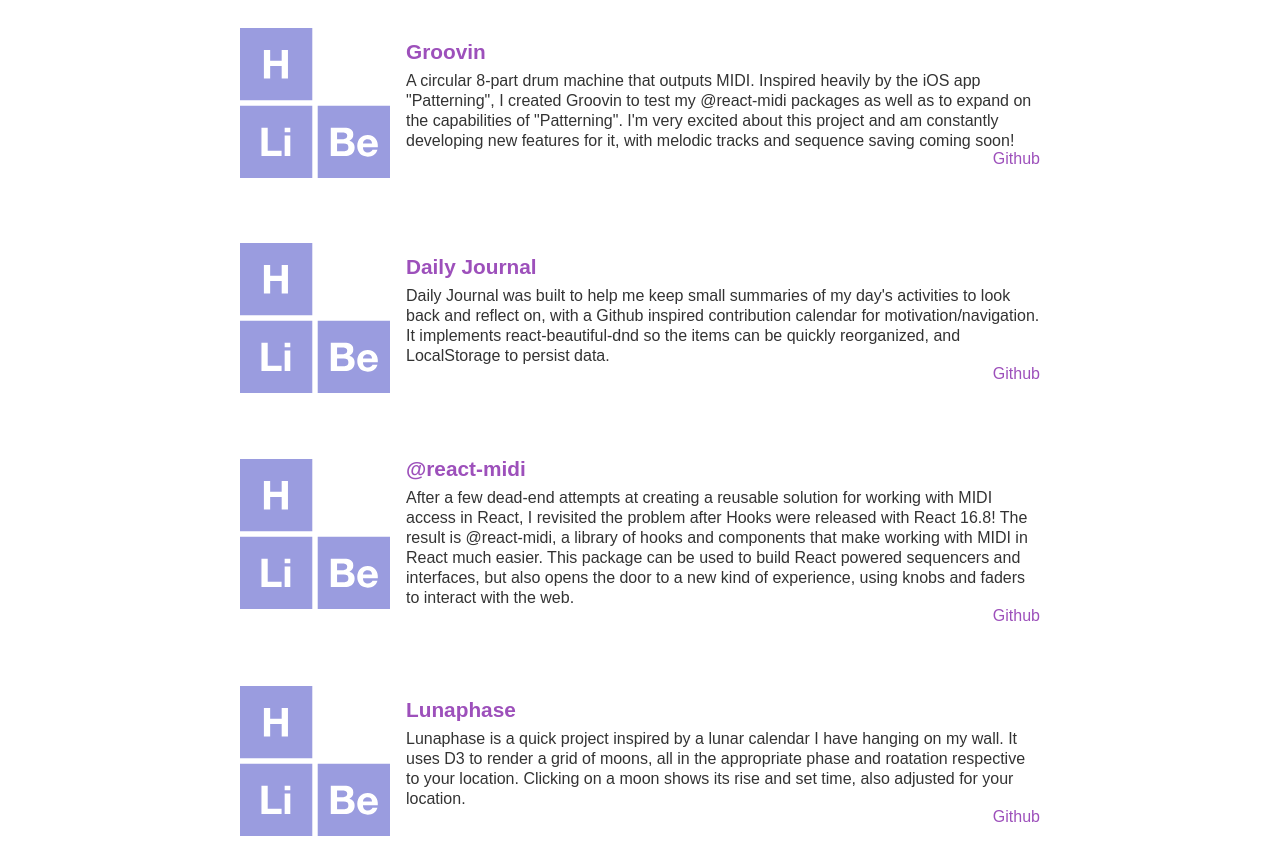
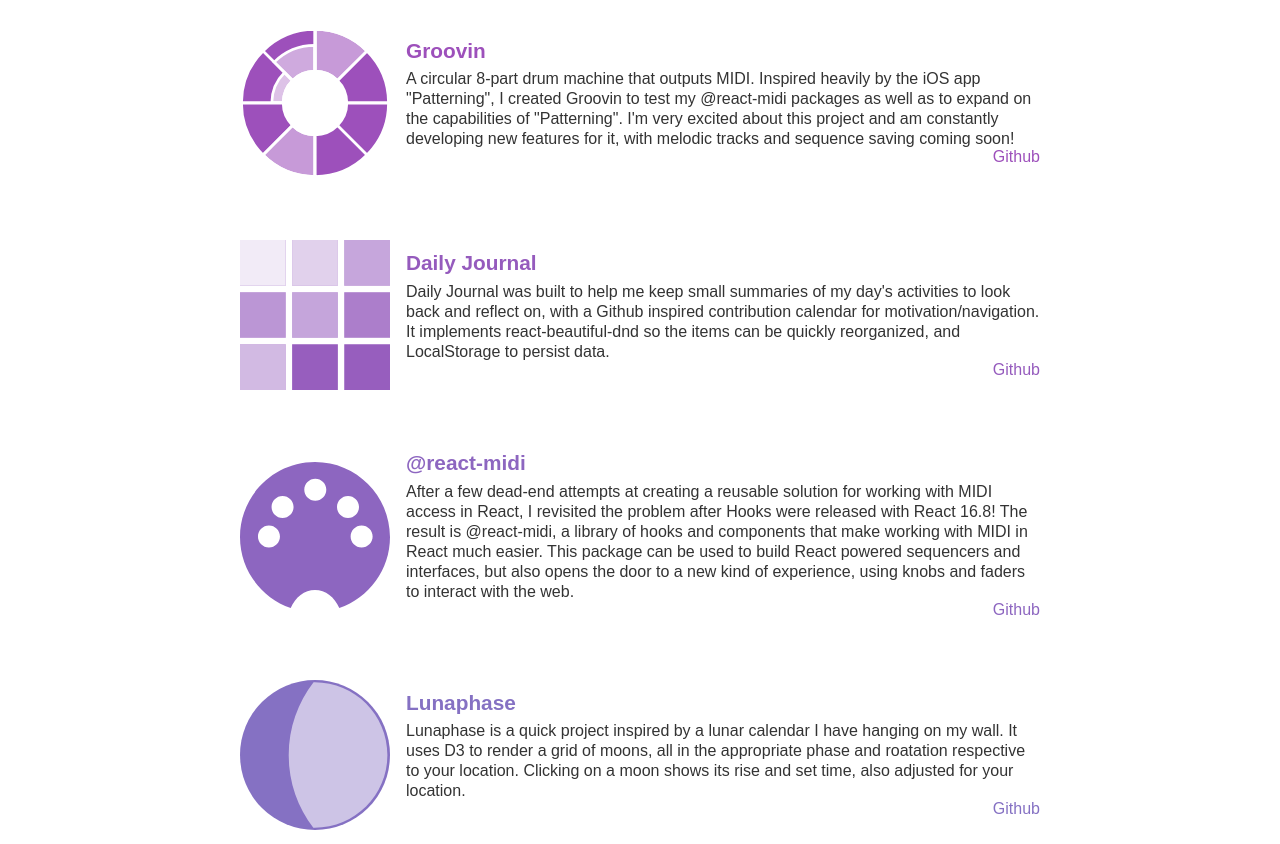
Before and after one commit to nicorobo/personal-site, a Gatsby site: page /projects in a window 1280 px wide. Shown: the part 108-952 px from the top of the page. Built offline with nearby package versions, Linux system fonts and the light colour scheme; Gatsby itself is replaced by a stand-in of ours.

Commit message:
Added icons for new projects

```diff
--- /dev/null
+++ b/src/components/Icons/IconDaily.js
@@ -0,0 +1,23 @@
+import React from 'react'
+export default function IconDaily(props) {
+  return (
+    <svg viewBox="0 0 423 423" xmlns="http://www.w3.org/2000/svg">
+      <g fill="none" fill-rule="evenodd">
+        <g fill="#474747" className="project-icon-svg">
+          <path d="M0 0h129v129H0zM0 147h129v129H0zM0 294h129v129H0zM147 0h129v129H147zM147 147h129v129H147zM147 294h129v129H147zM294 0h129v129H294zM294 147h129v129H294zM294 294h129v129H294z" />
+        </g>
+        <g fill="#FFF">
+          <path fill-opacity=".88" d="M0 0h129v129H0z" />
+          <path fill-opacity=".36" d="M0 147h129v129H0z" />
+          <path fill-opacity=".58" d="M0 294h129v129H0z" />
+          <path fill-opacity=".72" d="M147 0h129v129H147z" />
+          <path fill-opacity=".45" d="M147 147h129v129H147z" />
+          <path fill-opacity=".017" d="M147 294h129v129H147z" />
+          <path fill-opacity=".46" d="M294 0h129v129H294z" />
+          <path fill-opacity=".21" d="M294 147h129v129H294z" />
+          <path fill-opacity=".017" d="M294 294h129v129H294z" />
+        </g>
+      </g>
+    </svg>
+  )
+}
--- /dev/null
+++ b/src/components/Icons/IconGroovin.js
@@ -0,0 +1,87 @@
+import React from 'react'
+export default function IconGroovin(props) {
+  return (
+    <svg viewBox="0 0 396 396" xmlns="http://www.w3.org/2000/svg">
+      <title>Groovin</title>
+      <g stroke="none" stroke-width="1" fill="none" fill-rule="evenodd">
+        <g
+          transform="translate(4.000000, 4.000000)"
+          stroke="#FFFFFF"
+          stroke-width="7"
+        >
+          <path
+            d="M253.398748,134.604809 L331.246555,56.8891568 C296.331307,21.9395658 248.150784,0.244633388 194.902683,0.00205577394 L194.902683,110.00475 C217.741377,110.245213 238.395022,119.600189 253.398748,134.604809 L253.398748,134.604809 Z"
+            id="Combined-Shape"
+            className="project-icon-svg"
+          />
+          <path
+            d="M277.994188,193.001572 L387.997485,193.001572 C387.729702,139.86041 366.09566,91.7725398 331.246555,56.8891568 L253.398748,134.604809 C268.38032,149.587273 277.728648,170.202708 277.994188,193.001572 L277.994188,193.001572 Z"
+            id="Combined-Shape"
+            className="project-icon-svg"
+          />
+          <path
+            d="M110.003461,194.77061 L0.00149813768,194.77061 C0.208643304,248.038148 21.8838371,296.242781 56.8242733,331.181704 L134.672136,253.465995 C119.599228,238.427881 110.209482,217.695899 110.003461,194.77061 L110.003461,194.77061 Z"
+            id="Combined-Shape"
+            className="project-icon-svg"
+          />
+          <path
+            d="M134.672136,253.465995 L56.8242733,331.181704 C91.8147349,366.170651 140.108451,387.855874 193.467331,387.999284 L193.467331,277.998347 C170.517732,277.855835 149.751077,268.510129 134.672136,253.465995 L134.672136,253.465995 Z"
+            id="Combined-Shape-Copy-4"
+            className="project-icon-svg"
+          />
+          <path
+            d="M193.097317,110.00475 L193.097317,0.00205577394 C139.849216,0.244633388 91.6686934,21.9395658 56.7534454,56.8891568 L134.601252,134.604809 C149.604978,119.600189 170.258623,110.245213 193.097317,110.00475 L193.097317,110.00475 Z"
+            id="Combined-Shape"
+            className="project-icon-svg"
+          />
+          <path
+            d="M134.601252,134.604809 L56.7534454,56.8891568 C21.9043405,91.7725398 0.270298498,139.86041 0.00251509557,193.001572 L110.005812,193.001572 C110.271352,170.202708 119.61968,149.587273 134.601252,134.604809 L134.601252,134.604809 Z"
+            id="Combined-Shape"
+            className="project-icon-svg"
+          />
+          <path
+            d="M253.327864,253.465995 L331.175727,331.181704 C366.116163,296.242781 387.791357,248.038148 387.998502,194.77061 L277.996539,194.77061 C277.790518,217.695899 268.400772,238.427881 253.327864,253.465995 L253.327864,253.465995 Z"
+            id="Combined-Shape"
+            className="project-icon-svg"
+          />
+          <path
+            d="M194.532669,277.998347 L194.532669,387.999336 C247.891549,387.855874 296.185265,366.170651 331.175727,331.181704 L253.327864,253.465995 C238.248923,268.510129 217.482268,277.855835 194.532669,277.998347 L194.532669,277.998347 Z"
+            id="Combined-Shape"
+            className="project-icon-svg"
+          />
+          <g
+            id="Group"
+            transform="translate(56.000000, 0.000000)"
+            fill-opacity="0.424564085"
+            fill="#FFFFFF"
+          >
+            <path
+              d="M197.398748,134.604809 L275.246555,56.8891568 C240.331307,21.9395658 192.150784,0.244633388 138.902683,0.00205577394 L138.902683,110.00475 C161.741377,110.245213 182.395022,119.600189 197.398748,134.604809 L197.398748,134.604809 Z"
+              id="Combined-Shape-Copy-3"
+            />
+            <path
+              d="M78.672136,253.465995 L0.824273252,331.181704 C35.8147349,366.170651 84.1084507,387.855874 137.467331,387.999284 L137.467331,277.998347 C114.517732,277.855835 93.7510773,268.510129 78.672136,253.465995 L78.672136,253.465995 Z"
+              id="Combined-Shape"
+            />
+          </g>
+          <g
+            id="Group-2"
+            transform="translate(80.000000, 42.000000)"
+            fill="#FFFFFF"
+          >
+            <path
+              d="M6.12425265,44.2101044 L54.6012516,92.6048092 C69.6049785,77.6001893 90.2586232,68.2452133 113.097317,68.0047501 L113.097317,68.0047501 L113.097317,0.000483070276 C71.3776309,0.108352483 33.5960116,16.9688117 6.12425265,44.2101044 Z"
+              id="Combined-Shape"
+              fill-opacity="0.519559556"
+            />
+            <path
+              d="M0.00431917223,151.001572 L30.0058117,151.001572 C30.2713522,128.202708 39.6196797,107.587273 54.6012516,92.6048092 L54.6012516,92.6048092 L33.5787461,71.6179914 C13.0664352,91.8866528 0.273069552,119.949736 0.00431917223,151.001572 Z"
+              id="Combined-Shape"
+              fill-opacity="0.651466259"
+            />
+          </g>
+        </g>
+      </g>
+    </svg>
+  )
+}
--- /dev/null
+++ b/src/components/Icons/IconLuna.js
@@ -0,0 +1,21 @@
+import React from 'react'
+export default function IconLuna(props) {
+  return (
+    <svg viewBox="0 0 462 462" xmlns="http://www.w3.org/2000/svg">
+      <g fill="none" fill-rule="evenodd">
+        <circle
+          className="project-icon-svg"
+          fill="#252525"
+          cx="231"
+          cy="231"
+          r="231"
+        />
+        <path
+          d="M225.824 454.962C178.266 393.042 150 315.567 150 231.5c0-84.526 28.575-162.387 76.605-224.475A228.53 228.53 0 0 1 230 7c123.712 0 224 100.288 224 224S353.712 455 230 455c-1.395 0-2.787-.013-4.176-.038z"
+          fill-opacity=".59"
+          fill="#FFF"
+        />
+      </g>
+    </svg>
+  )
+}
--- /dev/null
+++ b/src/components/Icons/IconMidi.js
@@ -0,0 +1,13 @@
+import React from 'react'
+export default function IconMidi(props) {
+  return (
+    <svg viewBox="0 0 518 505" xmlns="http://www.w3.org/2000/svg">
+      <path
+        className="project-icon-svg"
+        d="M175.085 504.104C73.229 469.24 0 372.672 0 259 0 115.958 115.958 0 259 0s259 115.958 259 259c0 113.672-73.229 210.24-175.085 245.104C326.945 467.154 295.358 442 259 442c-36.358 0-67.946 25.155-83.915 62.104zM100 295c20.987 0 38-17.013 38-38s-17.013-38-38-38-38 17.013-38 38 17.013 38 38 38zm47-102c20.987 0 38-17.013 38-38s-17.013-38-38-38-38 17.013-38 38 17.013 38 38 38zm113-59c20.987 0 38-17.013 38-38s-17.013-38-38-38-38 17.013-38 38 17.013 38 38 38zm113 59c20.987 0 38-17.013 38-38s-17.013-38-38-38-38 17.013-38 38 17.013 38 38 38zm47 102c20.987 0 38-17.013 38-38s-17.013-38-38-38-38 17.013-38 38 17.013 38 38 38z"
+        fill="#000"
+        fill-rule="evenodd"
+      />
+    </svg>
+  )
+}
--- /dev/null
+++ b/src/components/Icons/IconPlace.js
@@ -0,0 +1,26 @@
+import React from 'react'
+export default function IconPlace(props) {
+  return (
+    <svg viewBox="0 0 419 278" xmlns="http://www.w3.org/2000/svg">
+      <g fill="none" fill-rule="evenodd">
+        <g
+          transform="translate(0 209)"
+          fill-opacity=".1"
+          className="project-icon-svg"
+        >
+          <ellipse cx="362.5" cy="16" rx="56.5" ry="16" />
+          <ellipse cx="209.5" cy="50.5" rx="64.5" ry="18.5" />
+          <ellipse cx="56.5" cy="16" rx="56.5" ry="16" />
+        </g>
+        <g className="project-icon-svg" fill="#000">
+          <path d="M8.61 137.628A52.616 52.616 0 0 1 3 113.91C3 84.688 26.729 61 56 61s53 23.688 53 52.91c0 8.527-2.02 16.584-5.61 23.718h.127L67.674 217.45a12.782 12.782 0 0 1-6.44 6.43c-6.448 2.885-14.018.006-16.908-6.43L8.483 137.628h.128zM314.61 137.628A52.616 52.616 0 0 1 309 113.91C309 84.688 332.729 61 362 61s53 23.688 53 52.91c0 8.527-2.02 16.584-5.61 23.718h.127l-35.843 79.822a12.782 12.782 0 0 1-6.44 6.43c-6.448 2.885-14.018.006-16.908-6.43l-35.843-79.822h.128zM151.828 93.448c-4.369-8.7-6.828-18.525-6.828-28.924C145 28.888 173.878 0 209.5 0S274 28.888 274 64.524c0 10.4-2.46 20.224-6.828 28.924h.156l-43.621 97.344a15.572 15.572 0 0 1-7.838 7.841c-7.847 3.52-17.059.008-20.576-7.84l-43.62-97.345h.155z" />
+        </g>
+        <g transform="translate(28 30)" fill-opacity=".464" fill="#FFF">
+          <circle cx="27.5" cy="83.5" r="27.5" />
+          <circle cx="333.5" cy="83.5" r="27.5" />
+          <circle cx="180.5" cy="33.5" r="33.5" />
+        </g>
+      </g>
+    </svg>
+  )
+}
--- a/src/components/ProjectCard.js
+++ b/src/components/ProjectCard.js
@@ -1,16 +1,15 @@
 import React from 'react'
 import styled from 'styled-components'
-import { primaryBrand } from '../colors'
 
 export default ({ title, description, projectLink, gitLink, icon, color }) => (
   <ProjectCard>
     <Icon color={color}>{icon}</Icon>
     <CardBody>
-      <Title href={projectLink} target="_blank">
+      <Title color={color} href={projectLink} target="_blank">
         {title}
       </Title>
       <Description dangerouslySetInnerHTML={{ __html: description || '' }} />
-      <GithubLink href={gitLink} target="_blank">
+      <GithubLink color={color} href={gitLink} target="_blank">
         Github
       </GithubLink>
     </CardBody>
@@ -39,7 +38,9 @@
   }
 `
 const Icon = styled.div`
-fill: ${props => console.log(props.color)}
+  .project-icon-svg {
+    fill: ${props => props.color};
+  }
   display: flex;
   align-items: center;
   min-width: 150px;
@@ -52,7 +53,7 @@
   font-size: 1.3rem;
   font-weight: 600;
   margin-bottom: 0.5rem;
-  color: ${primaryBrand};
+  color: ${props => props.color};
   text-decoration: none;
 `
 const Description = styled.p`
@@ -60,6 +61,6 @@
 `
 const GithubLink = styled.a`
   align-self: flex-end;
-  color: ${primaryBrand};
+  color: ${props => props.color};
   text-decoration: none;
 `
--- a/src/pages/projects.js
+++ b/src/pages/projects.js
@@ -2,6 +2,7 @@
 import Page from '../components/Page'
 import styled from 'styled-components'
 import { mix } from 'polished'
+import { primaryBrand } from '../colors'
 import ProjectCard from '../components/ProjectCard'
 import {
   IconThoughts,
@@ -9,6 +10,11 @@
   IconLocation,
   IconMendeleev,
   IconDirbook,
+  IconGroovin,
+  IconDaily,
+  IconMidi,
+  IconLuna,
+  IconPlace,
 } from '../components/Icons'
 
 export default () => (
@@ -20,7 +26,7 @@
           <ProjectCard
             key={project.title}
             {...project}
-            color={mix(projects.length / i, 'red', 'blue')}
+            color={mix(i / (projects.length - 1), '#56B4D3', primaryBrand)}
           />
         )
       })}
@@ -47,7 +53,7 @@
     projectLink: 'http://groovin.casa/',
     pageLink: null,
     gitLink: 'https://github.com/nickroberts404/patterning-clone',
-    icon: <IconElements />,
+    icon: <IconGroovin />,
   },
   {
     title: 'Daily Journal',
@@ -56,7 +62,7 @@
     projectLink: 'https://dailyjournal.me/',
     pageLink: null,
     gitLink: 'https://github.com/nickroberts404/daily-journal',
-    icon: <IconElements />,
+    icon: <IconDaily />,
   },
   {
     title: '@react-midi',
@@ -65,7 +71,7 @@
     projectLink: 'https://www.npmjs.com/package/@react-midi/hooks',
     pageLink: null,
     gitLink: 'https://github.com/nickroberts404/react-midi-hooks',
-    icon: <IconElements />,
+    icon: <IconMidi />,
   },
   {
     title: 'Lunaphase',
@@ -74,7 +80,7 @@
     projectLink: 'https://lunaphase.netlify.com/',
     pageLink: null,
     gitLink: 'https://github.com/nickroberts404/Lunaphase',
-    icon: <IconElements />,
+    icon: <IconLuna />,
   },
   {
     title: 'Place List',
@@ -83,7 +89,7 @@
     projectLink: '',
     pageLink: null,
     gitLink: 'https://github.com/nickroberts404/placelist',
-    icon: <IconElements />,
+    icon: <IconPlace />,
   },
   {
     title: 'Element Calculator',
```
Also changed, not shown: src/components/Icons/IconDirbook.js (+44 -14 lines), src/components/Icons/index.js (+10 -0 lines).
